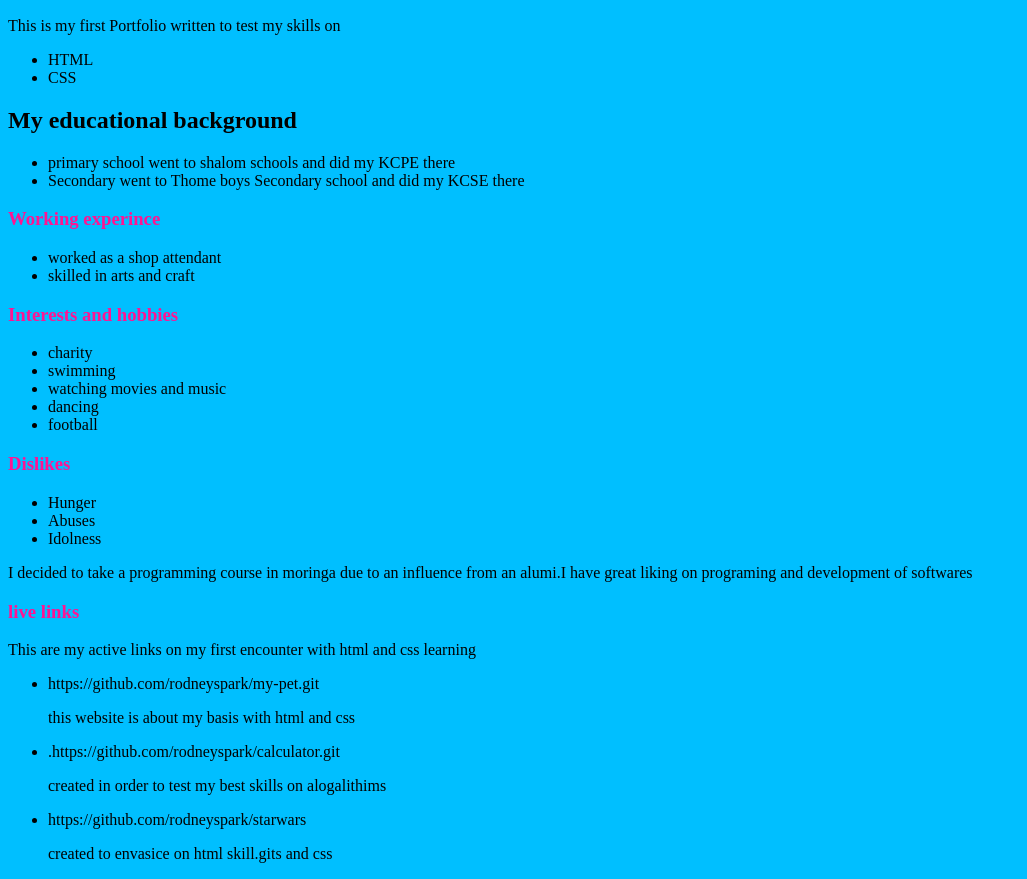
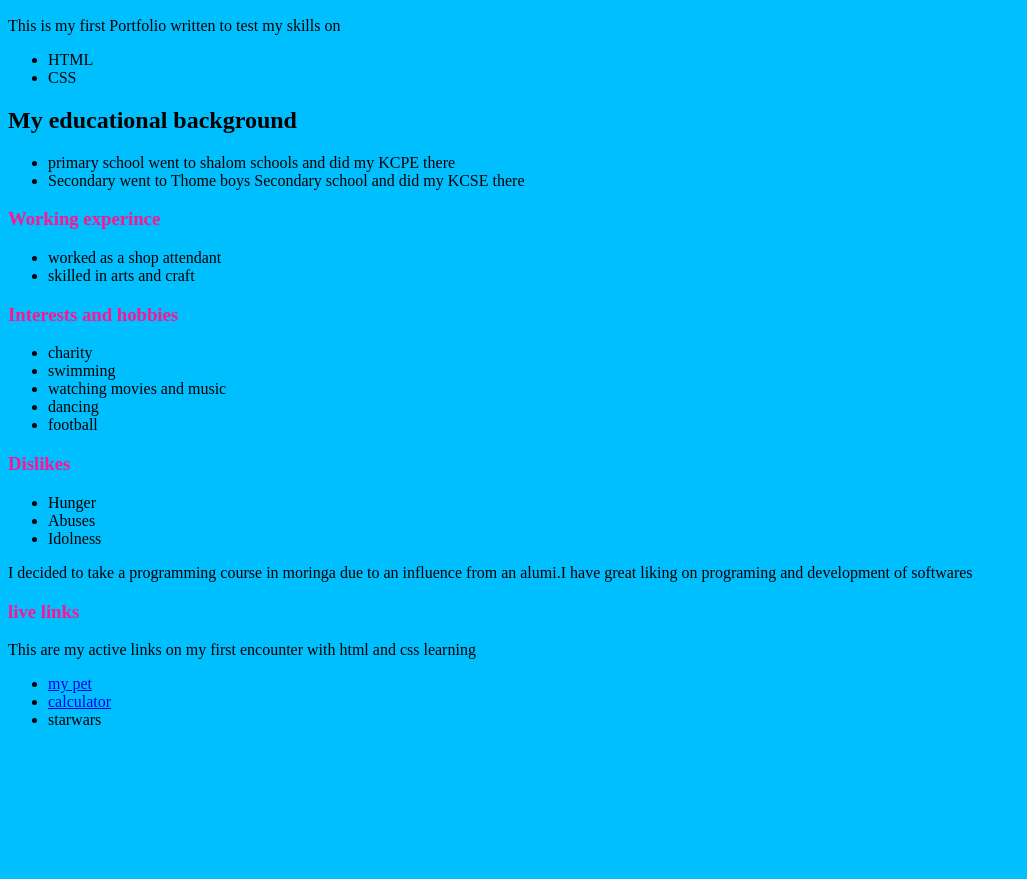
Before and after one commit to rodneyspark/my-personal-portfolio, a plain HTML site: page index.html in a window 1280 px wide. Shown: the part 110-989 px from the top of the page, without its empty margins (0-1027 px from the left). After the commit the page ends 855 px from the top, so only its background shows below. Drawn offline with Linux system fonts and the light colour scheme.

Commit message:
added and modified the page

```diff
--- a/index.html
+++ b/index.html
@@ -43,12 +43,9 @@
     <h3>live links</h3>
     <P>This are my active links on my  first encounter with html and css learning</P>
     <ul>
-        <li>https://github.com/rodneyspark/my-pet.git</li>
-        <p>this website is about my basis with html and css</p>
-        <li>.https://github.com/rodneyspark/calculator.git</li>
-        <p>created in order to test my best skills on alogalithims</p>
-        <li>https://github.com/rodneyspark/starwars</li>
-        <p>created to envasice on html skill.gits and css</p>
+        <li><a href="github.com/rodneyspark/my-pet.git">my pet</a></li>
+        <li><a href="github.com/rodneyspark/calculator.git">calculator</a></li>
+        <li><a hreff="github.com/rodneyspark/starwars">starwars</a></li>
     </ul>
 </body>
 </html>
```
Also changed, not shown: 2 other files.
